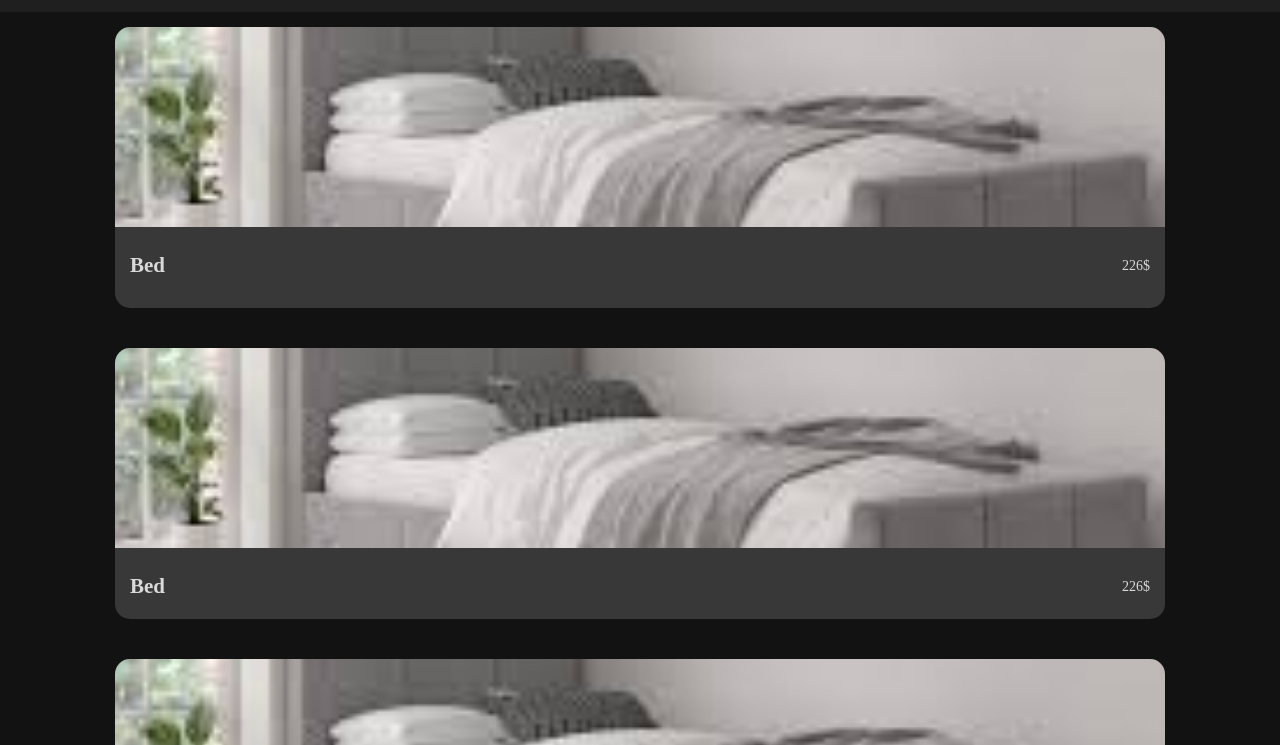
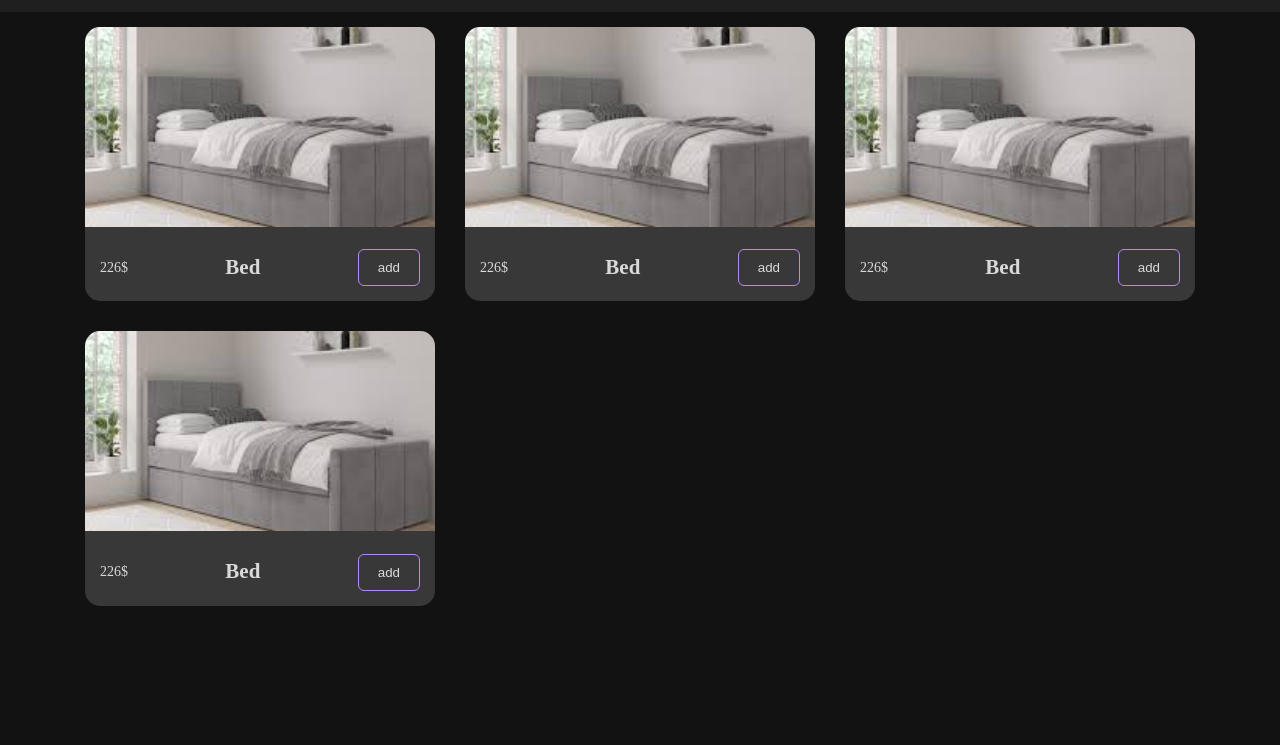
Before and after one commit to mhdix/shopping-card, a plain HTML site: page index.html in a window 1280 px wide. Shown: the part 55-800 px from the top of the page. Drawn offline with Linux system fonts and the light colour scheme.

Commit message:
added btn

```diff
--- a/index.html
+++ b/index.html
@@ -33,18 +33,11 @@
                     <img src="image/download (1).jpg" alt="">
                 </div>
                 <div class="product-box__caption">
+                    <p class="caption__price">226$</p>
                     <h2 class="caption__text">Bed</h2>
-                    <p class="caption__price">226$</p>
+                    <div class="product-box__footer">
+                        <button class=" btn btn--primary">add</button>
                     </div>
-                <div class="product-box__footer"></div>
-            </div>
-            <div class="product-box__item">
-                <div class="product-box__image">
-                    <img src="image/download (1).jpg" alt="">
-                </div>
-                <div class="product-box__caption">
-                    <h2 class="caption__text">Bed</h2>
-                    <p class="caption__price">226$</p>
                 </div>
             </div>
                      <div class="product-box__item">
@@ -52,11 +45,24 @@
                     <img src="image/download (1).jpg" alt="">
                 </div>
                 <div class="product-box__caption">
+                    <p class="caption__price">226$</p>
+                    <h2 class="caption__text">Bed</h2>
                     <div class="product-box__footer">
-                        <button class=" btn btn--primary">gfd</button>
+                        <button class=" btn btn--primary">add</button>
                     </div>
+                </div>
+            </div>
+
+            <div class="product-box__item">
+                <div class="product-box__image">
+                    <img src="image/download (1).jpg" alt="">
+                </div>
+                <div class="product-box__caption">
+                    <p class="caption__price">226$</p>
                     <h2 class="caption__text">Bed</h2>
-                    <p class="caption__price">226$</p>
+                    <div class="product-box__footer">
+                        <button class=" btn btn--primary">add</button>
+                    </div>
                 </div>
             </div>
             <div class="product-box__item">
@@ -64,13 +70,12 @@
                     <img src="image/download (1).jpg" alt="">
                 </div>
                 <div class="product-box__caption">
+                    <p class="caption__price">226$</p>
                     <h2 class="caption__text">Bed</h2>
-                    <p class="caption__price">226$</p>
-                </div>
                     <div class="product-box__footer">
+                        <button class=" btn btn--primary">add</button>
                     </div>
                 </div>
-
             </div>
     </section>
 </body>
--- a/style.css
+++ b/style.css
@@ -78,14 +78,13 @@ button:hover {
 /* product */
 .product-box {
     display: grid;
-    /* grid-template-columns: repeat(3, 1fr); */
-    gap: 1rem;
-    /* border-radius: var(--border-radius-lg); */
+    grid-template-columns: repeat(3, 1fr);
 }
 
 .product-box__item {
-    margin: 1.5rem 4.5rem;
-    display: grid;
+    margin: 1.5rem;
+    display: flex;
+    flex-direction: column;
     background-color:var(--color-item-200);
     color: var(--color-blur-white-100);
     border-radius: var(--border-radius-lg);
@@ -108,12 +107,13 @@ button:hover {
     padding: 0;
     width: 100%;
     padding: 1.5rem;
-    align-items: center;
     justify-content: space-between;
+}
+.product-box__caption > *{
+    align-self: center;
 }
 .product-box__footer {
     display: flex;
     align-items: center;
     justify-content: center;
-    padding:0 0  1rem 0 ;
 }
```
Lines whose indentation alone changed are shown as unchanged.
